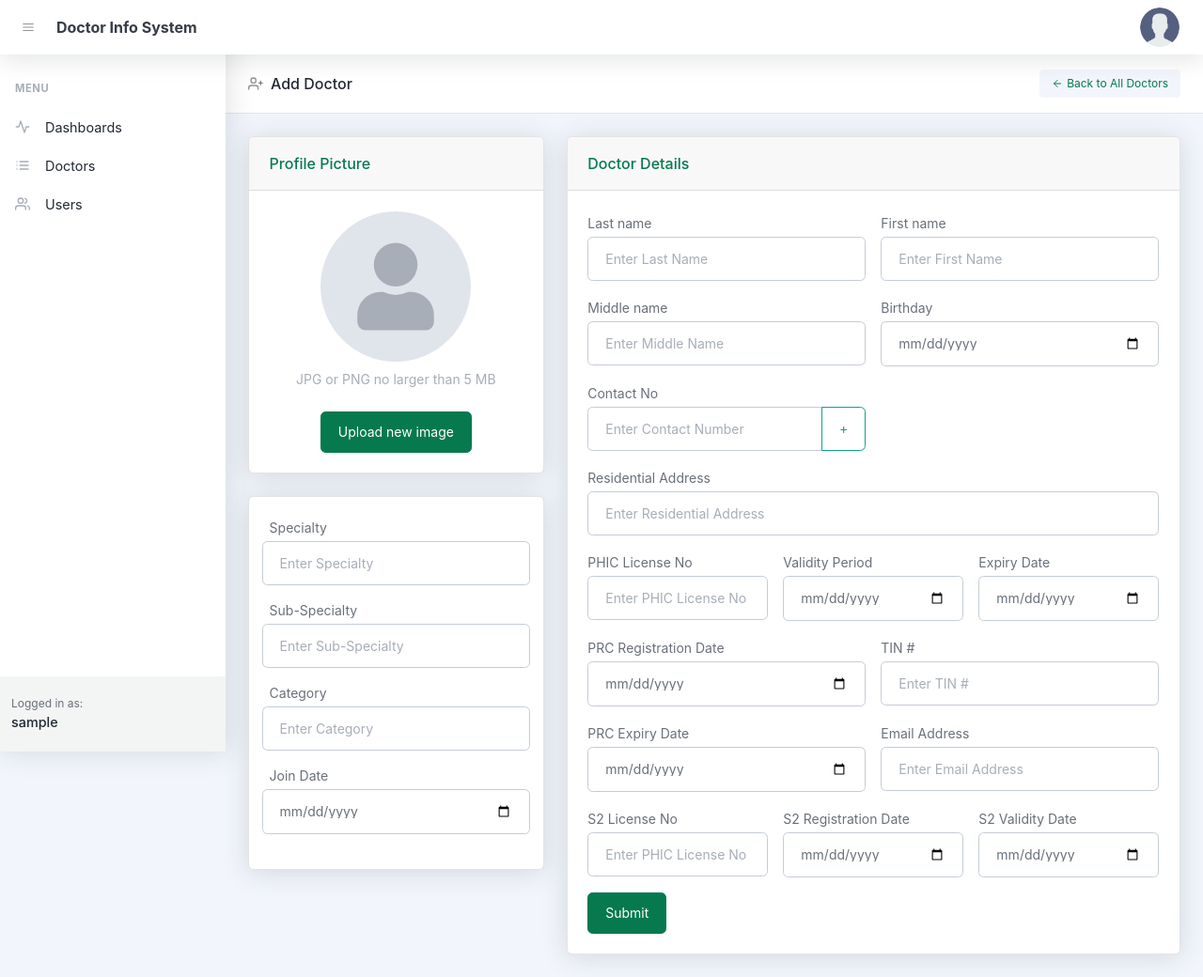
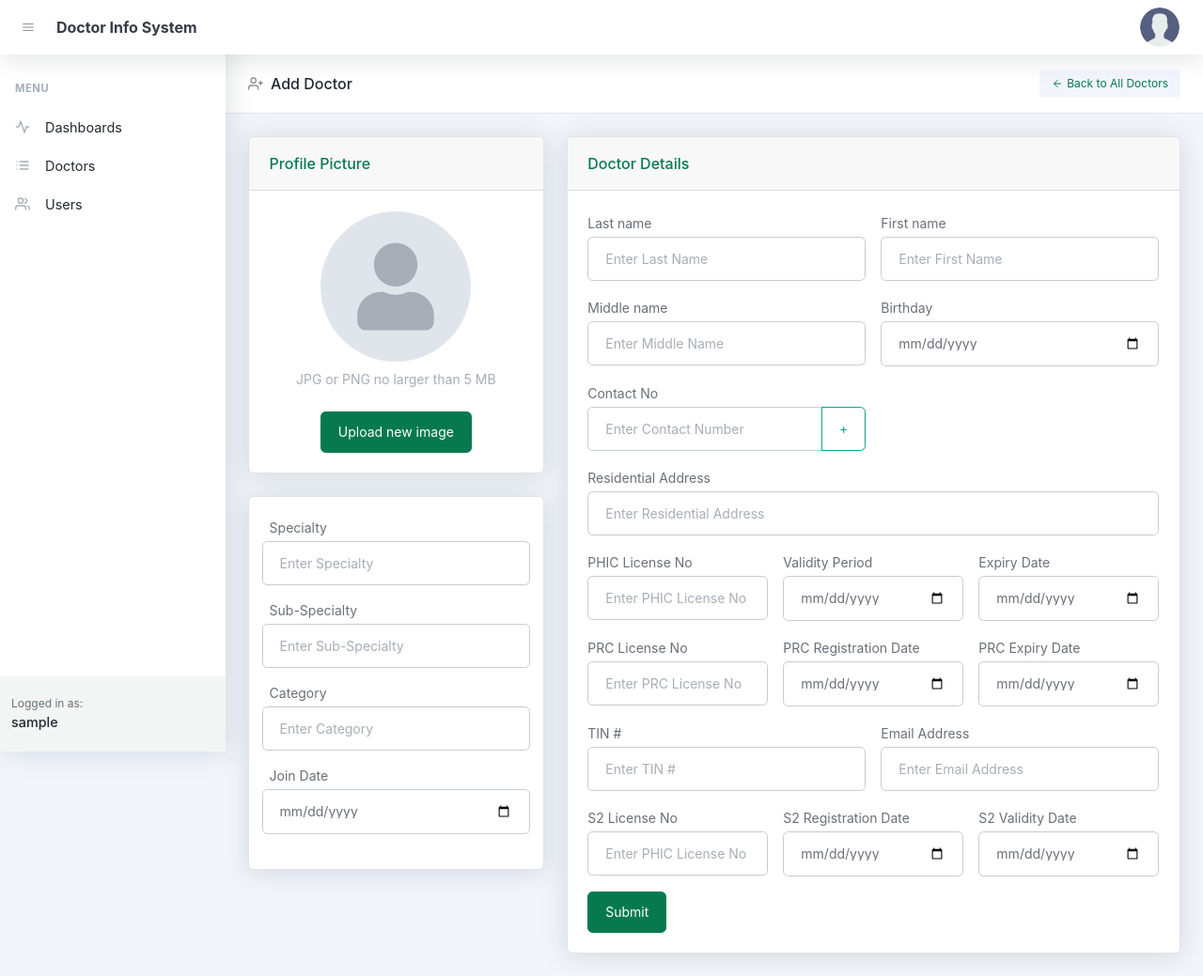
Before and after one commit to Joris05/doctor-information, a CodeIgniter app: page /index.php/doctor/formadd in a window 1280 px wide. Shown: the whole page at 94% size. Run offline with CodeIgniter, Linux system fonts and the light colour scheme; the visitor is signed in with stand-in values (Sample User, id 1); some libraries are stand-ins or nearby versions; some web fonts are replaced.

Commit message:
Add PRC License no

```diff
--- a/application/controllers/Doctor.php
+++ b/application/controllers/Doctor.php
@@ -96,7 +96,7 @@ class Doctor extends CI_Controller
         $this->form_validation->set_rules('middlename', 'Middle Name', 'required|trim');
         $this->form_validation->set_rules('birthday', 'Birth Day', 'required|trim');
         // $this->form_validation->set_rules('prc_type', 'PRC License Type', 'required|trim');
-        // $this->form_validation->set_rules('prc_no', 'PRC License No', 'required|trim');
+        $this->form_validation->set_rules('prc_no', 'PRC License No', 'required|trim');
         $this->form_validation->set_rules('prc_expiry_date', 'PRC Expiry Date', 'required|trim');
         $this->form_validation->set_rules('address', 'Residential Address', 'required|trim');
         $this->form_validation->set_rules('specialty', 'Specialty', 'required|trim');
@@ -124,8 +124,8 @@ class Doctor extends CI_Controller
             $fname = $this->input->post('firstname');
             $mname = $this->input->post('middlename');
             $birthday = $this->input->post('birthday');
-            $prc_type = $this->input->post('prc_type');
-            // $prc_no = $this->input->post('prc_no');
+            // $prc_type = $this->input->post('prc_type');
+            $prc_no = $this->input->post('prc_no');
             $prcexpiry = $this->input->post('prc_expiry_date');
             $address = $this->input->post('address');
             $contact_numbers = $this->input->post('contact_no');
@@ -168,6 +168,7 @@ class Doctor extends CI_Controller
                     'firstname' => ucwords($fname),
                     'middlename' => ucwords($mname),
                     'birthdate' => date('Y-m-d', strtotime($birthday)),
+                    'prc_license_no' => $prc_no,
                     'prc_registration_date' => $prc_reg_date,
                     'prc_expiry_date' => date('Y-m-d', strtotime($prcexpiry)),
                     'residential_address' => $address,
@@ -223,7 +224,7 @@ class Doctor extends CI_Controller
         $this->form_validation->set_rules('middlename', 'Middle Name', 'required|trim');
         $this->form_validation->set_rules('birthday', 'Birth Day', 'required|trim');
         // $this->form_validation->set_rules('prc_type', 'PRC License Type', 'required|trim');
-        // $this->form_validation->set_rules('prc_no', 'PRC License No', 'required|trim');
+        $this->form_validation->set_rules('prc_no', 'PRC License No', 'required|trim');
         $this->form_validation->set_rules('prc_expiry_date', 'PRC Expiry Date', 'required|trim');
         $this->form_validation->set_rules('address', 'Residential Address', 'required|trim');
         $this->form_validation->set_rules('specialty', 'Specialty', 'required|trim');
@@ -252,8 +253,8 @@ class Doctor extends CI_Controller
             $fname = $this->input->post('firstname');
             $mname = $this->input->post('middlename');
             $birthday = $this->input->post('birthday');
-            $prc_type = $this->input->post('prc_type');
-            // $prc_no = $this->input->post('prc_no');
+            // $prc_type = $this->input->post('prc_type');
+            $prc_no = $this->input->post('prc_no');
             $prcexpiry = $this->input->post('prc_expiry_date');
             $address = $this->input->post('address');
             $contact_numbers = $this->input->post('contact_no');
@@ -297,6 +298,7 @@ class Doctor extends CI_Controller
                     'firstname' => ucwords($fname),
                     'middlename' => ucwords($mname),
                     'birthdate' => date('Y-m-d', strtotime($birthday)),
+                    'prc_license_no' => $prc_no,
                     'prc_registration_date' => $prc_reg_date,
                     'prc_expiry_date' => date('Y-m-d', strtotime($prcexpiry)),
                     'residential_address' => $address,
--- a/application/views/pages/form_add_doctor.php
+++ b/application/views/pages/form_add_doctor.php
@@ -205,6 +205,7 @@
                                     class="form-control"
                                     id="inputLastName"
                                     type="text"
+                                    autocomplete="off"
                                     name="phic_license_no"
                                     placeholder="Enter PHIC License No"
                                     required />
@@ -231,7 +232,19 @@
                             </div>
                         </div>
                         <div class="row gx-3 mb-3">
-                            <div class="col-md-6">
+                            <div class="col-md-4">
+                                <label class="small mb-1" for="inputLastName">PRC License No</label>
+                                <input
+                                    value="<?= @$doctor->prc_license_no; ?>"
+                                    class="form-control"
+                                    id="inputLastName"
+                                    type="text"
+                                    name="prc_no"
+                                    autocomplete="off"
+                                    placeholder="Enter PRC License No"
+                                    required />
+                            </div>
+                            <div class="col-md-4">
                                 <label class="small mb-1" for="inputLastName">PRC Registration Date</label>
                                 <input
                                     value="<?= @$doctor->prc_registration_date; ?>"
@@ -241,20 +254,7 @@
                                     name="prc_reg_date"
                                     required />
                             </div>
-                            <div class="col-md-6">
-                                <label class="small mb-1" for="inputLastName">TIN #</label>
-                                <input
-                                    value="<?= @$doctor->tin_no; ?>"
-                                    class="form-control"
-                                    id="inputLastName"
-                                    type="text"
-                                    placeholder="Enter TIN #"
-                                    name="tin_no"
-                                    required />
-                            </div>
-                        </div>
-                        <div class="row gx-3 mb-3">
-                            <div class="col-md-6">
+                            <div class="col-md-4">
                                 <label class="small mb-1" for="inputLastName">PRC Expiry Date</label>
                                 <input
                                     value="<?= @$doctor->prc_expiry_date; ?>"
@@ -264,15 +264,31 @@
                                     name="prc_expiry_date"
                                     required />
                             </div>
+                        </div>
+                        <div class="row gx-3 mb-3">
+
+                            <div class="col-md-6">
+                                <label class="small mb-1" for="inputLastName">TIN #</label>
+                                <input
+                                    value="<?= @$doctor->tin_no; ?>"
+                                    class="form-control"
+                                    id="inputLastName"
+                                    type="text"
+                                    autocomplete="off"
+                                    placeholder="Enter TIN #"
+                                    name="tin_no"
+                                    required />
+                            </div>
                             <div class="col-md-6">
                                 <label class="small mb-1" for="inputLastName">Email Address</label>
                                 <input
-                                    value="<?= @$doctor->email_add; ?>"
+                                    value="<?= @$doctor->email_add ; ?>"
                                     class="form-control"
                                     id="inputLastName"
                                     type="email"
                                     placeholder="Enter Email Address"
                                     name="email_add"
+                                    autocomplete="off"
                                     required />
                             </div>
                         </div>
@@ -285,6 +301,7 @@
                                     id="inputLastName"
                                     type="text"
                                     name="s2_license_no"
+                                    autocomplete="off"
                                     placeholder="Enter PHIC License No"
                                     required />
                             </div>
```
Also changed, not shown: application/views/pages/form_view_doctor.php (+23 -13 lines), assets/doctors/6657d0800a0ce_Rx.png (added).
